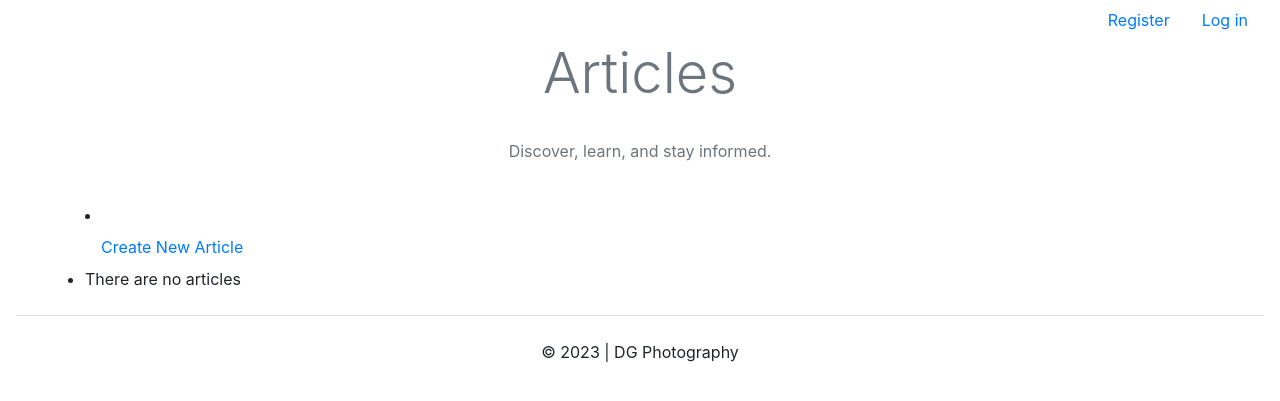
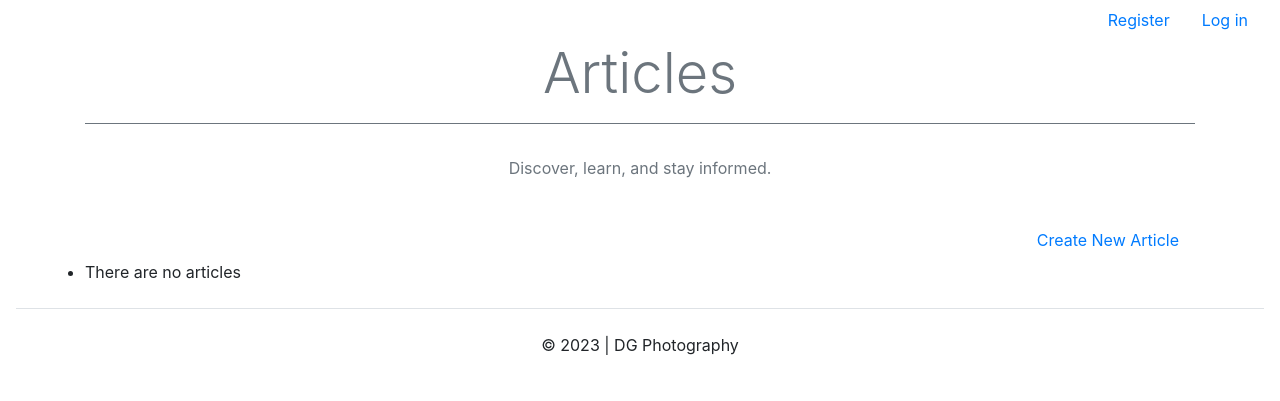
Before and after one commit to dannynow6/dg-photo, a Django app: template photo_blog/templates/photo_blog/photo_blog.html in a window 1280 px wide. Shown: the part 72-473 px from the top of the page. Run offline with Django 3.2, Linux system fonts and the light colour scheme; the template is opened without the code that fills it, so the values that code supplies are empty; some libraries are stand-ins or nearby versions.

Commit message:
fixed blog page layout

```diff
--- a/photo_blog/templates/photo_blog/photo_blog.html
+++ b/photo_blog/templates/photo_blog/photo_blog.html
@@ -1,15 +1,15 @@
 {% extends 'dg_photography/base.html' %} {% load static %} {% load bootstrap4 %}
 {% block content %}
     <div class="container">
-        <h2 class="text-center text-secondary display-4">Articles</h2>
+        <h2 class="text-center text-secondary display-4 pb-3 border-bottom border-secondary">Articles</h2>
         <br />
         <p class="text-center text-secondary">
             Discover, learn, and stay informed.
         </p>
         <br />
-        <li class="nav-item">
-            <a class="nav-link" href="{% url 'photo_blog:new_blog_article' %}">Create New Article</a>
-        </li>
+        <div>
+            <a class="nav-link text-right" href="{% url 'photo_blog:new_blog_article' %}">Create New Article</a>
+        </div>
     </div>
     <div class="container">
         <ul class="list-group">
```
Also changed, not shown: db.sqlite3.
